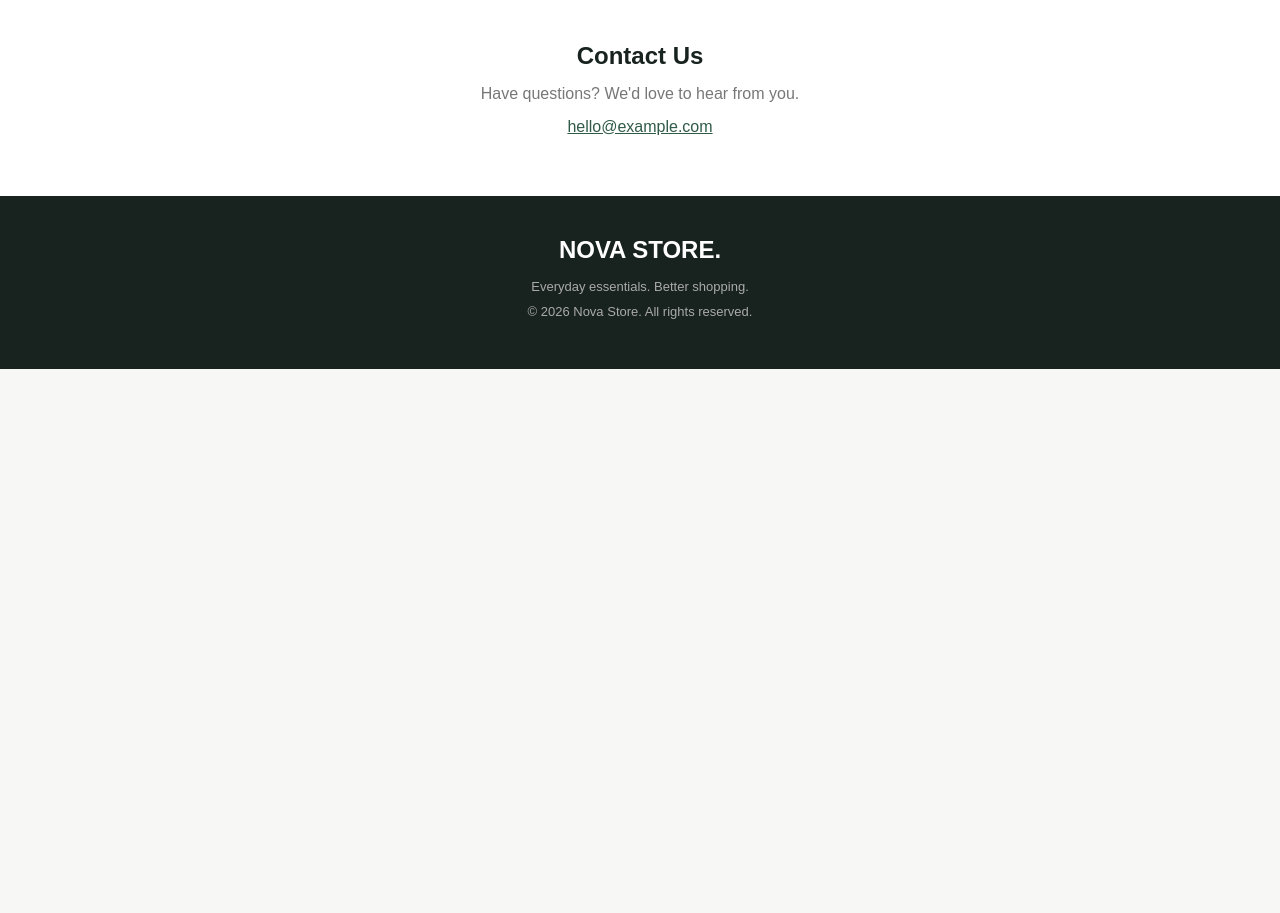
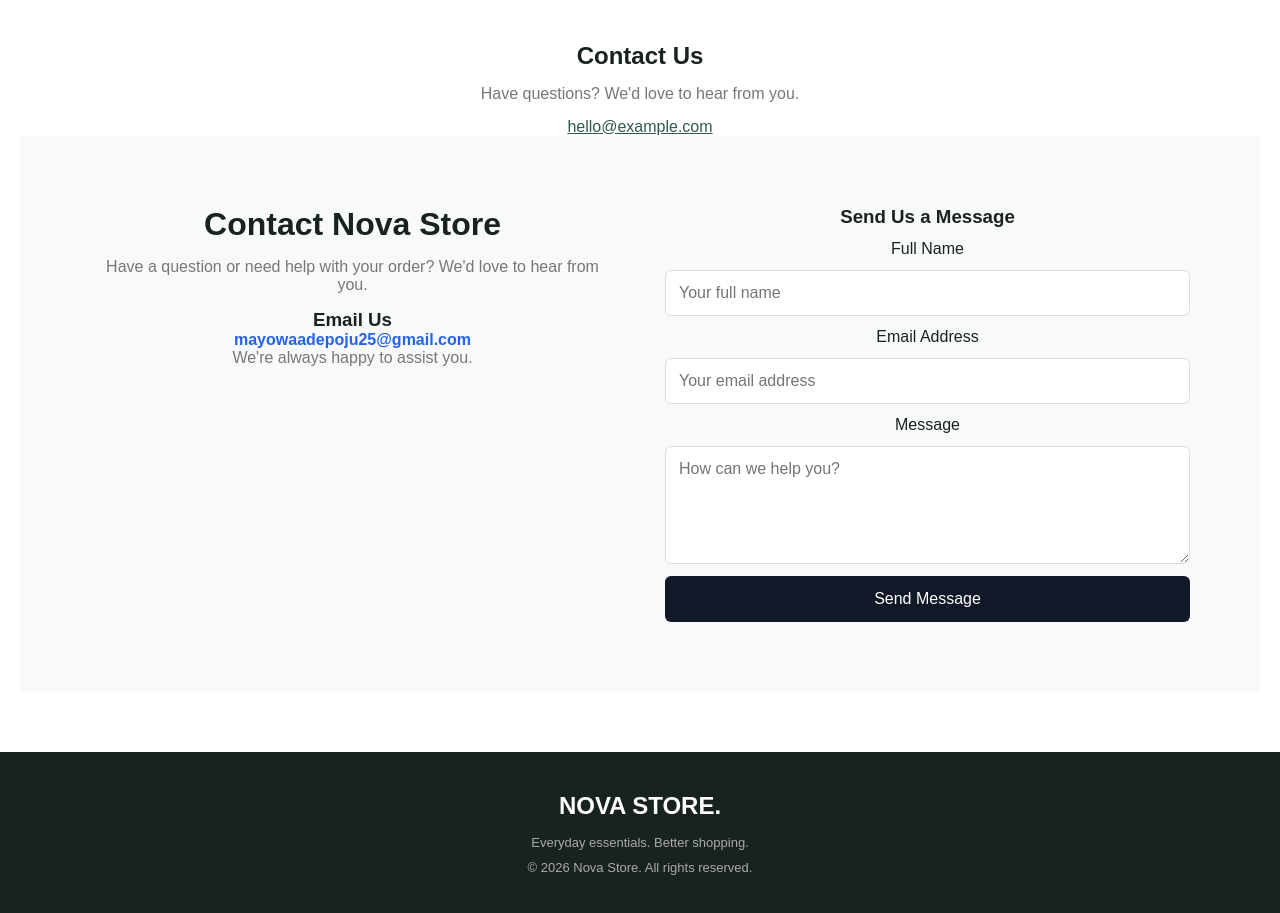
Before and after one commit to mayowaadepoju25-commits/nova-store1, a plain HTML site: page index.html in a window 1280 px wide. Shown: the part 2860-3773 px from the top of the page. Before the commit the page ends 3229 px from the top, so only its background shows below. Drawn offline with Linux system fonts and the light colour scheme.

Commit message:
Updated contact section

```diff
--- a/index.html
+++ b/index.html
@@ -208,6 +208,64 @@
             hello@example.com
         </a>
 
+<section class="contact-section" id="contact">
+  <div class="contact-container">
+
+    <div class="contact-info">
+      <h2>Contact Nova Store</h2>
+      <p>
+        Have a question or need help with your order?
+        We'd love to hear from you.
+      </p>
+
+      <h3>Email Us</h3>
+      <a href="mailto:mayowaadepoju25@gmail.com">
+        mayowaadepoju25@gmail.com
+      </a>
+
+      <p>We're always happy to assist you.</p>
+    </div>
+
+    <form
+      class="contact-form"
+      action="https://formspree.io/f/[mjywlzpr](https://formspree.io/f/mjywlzpr)"
+      method="POST"
+    >
+      <h3>Send Us a Message</h3>
+
+      <label for="name">Full Name</label>
+      <input
+        type="text"
+        id="name"
+        name="name"
+        placeholder="Your full name"
+        required
+      />
+
+      <label for="email">Email Address</label>
+      <input
+        type="email"
+        id="email"
+        name="email"
+        placeholder="Your email address"
+        required
+      />
+
+      <label for="message">Message</label>
+      <textarea
+        id="message"
+        name="message"
+        placeholder="How can we help you?"
+        rows="5"
+        required
+      ></textarea>
+
+      <button type="submit">Send Message</button>
+    </form>
+
+  </div>
+</section>
+
     </section>
 
     <!-- Footer -->
--- a/styles.css
+++ b/styles.css
@@ -797,3 +797,63 @@ footer p {
         padding: 22px;
     }
 }
+
+.contact-section {
+  padding: 70px 20px;
+  background: #f8f9fa;
+}
+
+.contact-container {
+  max-width: 1100px;
+  margin: auto;
+  display: grid;
+  grid-template-columns: 1fr 1fr;
+  gap: 50px;
+}
+
+.contact-info h2 {
+  font-size: 32px;
+  margin-bottom: 15px;
+}
+
+.contact-info a {
+  color: #2563eb;
+  text-decoration: none;
+  font-weight: 600;
+}
+
+.contact-form {
+  display: flex;
+  flex-direction: column;
+  gap: 12px;
+}
+
+.contact-form input,
+.contact-form textarea {
+  width: 100%;
+  padding: 13px;
+  border: 1px solid #ddd;
+  border-radius: 6px;
+  font: inherit;
+}
+
+.contact-form button {
+  padding: 14px;
+  border: none;
+  border-radius: 6px;
+  background: #111827;
+  color: white;
+  font-size: 16px;
+  cursor: pointer;
+}
+
+.contact-form button:hover {
+  background: #2563eb;
+}
+
+@media (max-width: 768px) {
+  .contact-container {
+    grid-template-columns: 1fr;
+    gap: 30px;
+  }
+}
```
